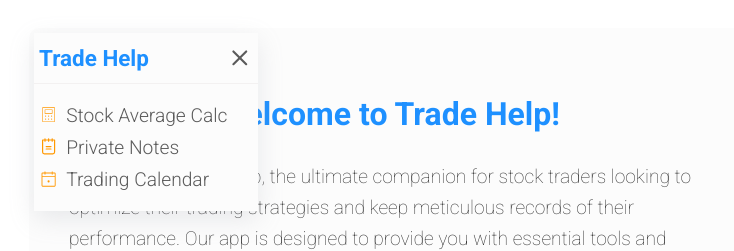
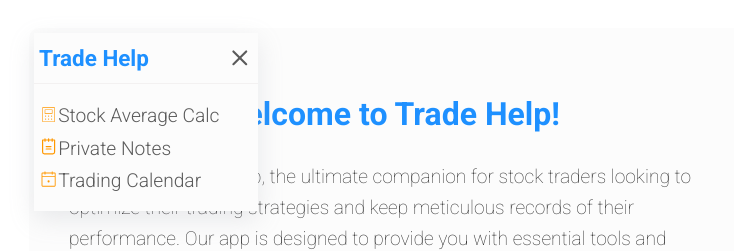
Before and after one commit to dsmeny/avgshares, a React (Create React App) app: page / in a window 1280 px wide. Both pictures are taken after a click on the icon 301 px from the left and 49 px from the top of the page. Shown: the top 251 px of the page, without its empty margins (251-985 px from the left). Built offline with nearby package versions, Linux system fonts and the light colour scheme.

Commit message:
minor tweaks

```diff
--- a/src/App.css
+++ b/src/App.css
@@ -202,6 +202,10 @@ input[type="submit"]:active {
   opacity: 1;
 }
 
+.sidebar_header a {
+  text-decoration: none;
+}
+
 .sidebar_header h3 {
   padding: 5px;
   color: var(--subtitle-color);
@@ -216,28 +220,17 @@ input[type="submit"]:active {
   padding: 0 5px;
 }
 
-.sidebar_links li {
-  width: 100%;
+.sidebar_link {
+  text-decoration: none !important;
+  color: var(--header-color) !important;
 }
 
-.sidebar_links li a {
-  display: flex;
-  align-items: center;
-  gap: 0.5rem;
+.sidebar_link:hover {
+  color: var(--subtitle-color) !important;
 }
 
-.sidebar_links li a span:nth-child(1) {
+svg {
   color: var(--title-color);
-}
-
-.sidebar_link span {
-  background-color: none;
-  color: var(--header-color);
-  transition: 0.3s linear;
-}
-
-.sidebar_link span:hover {
-  color: var(--subtitle-color) !important;
 }
 
 .sidebar_icon {
--- a/src/components/Sidebar.js
+++ b/src/components/Sidebar.js
@@ -12,49 +12,32 @@ const Sidebar = ({ clickHandler }) => {
     <div className="sidebar">
       <div className="sidebar_header">
         <FiX onClick={clickHandler} className="sidebar-close" />
-        <Link to="/" style={styles.link} onClick={clickHandler}>
+        <Link to="/" onClick={clickHandler}>
           <h3>Trade Help</h3>
         </Link>
       </div>
 
       <ul className="sidebar_links">
         <li>
-          <Link
-            className="sidebar_link"
-            to="/avg"
-            style={styles.link}
-            onClick={clickHandler}
-          >
-            <span className="sidebar_icon">
-              <PiCalculatorThin />
-            </span>
-            <span> Stock Average Calc</span>
+          <Link className="sidebar_link" to="/avg" onClick={clickHandler}>
+            <PiCalculatorThin className="sidebar_icon" />
+            Stock Average Calc
           </Link>
         </li>
         <li>
           <Link
             className="sidebar_link"
             to="/private-notes"
-            style={styles.link}
             onClick={clickHandler}
           >
-            <span className="sidebar_icon">
-              <PiNotepad />
-            </span>
-            <span> Private Notes</span>
+            <PiNotepad className="sidebar_icon" />
+            Private Notes
           </Link>
         </li>
         <li>
-          <Link
-            className="sidebar_link"
-            to="/calendar"
-            style={styles.link}
-            onClick={clickHandler}
-          >
-            <span className="sidebar_icon">
-              <PiCalendarDotLight />
-            </span>
-            <span> Trading Calendar</span>
+          <Link className="sidebar_link" to="/calendar" onClick={clickHandler}>
+            <PiCalendarDotLight className="sidebar_icon" />
+            Trading Calendar
           </Link>
         </li>
       </ul>
@@ -62,11 +45,4 @@ const Sidebar = ({ clickHandler }) => {
   );
 };
 
-const styles = {
-  link: {
-    textDecoration: "none",
-    color: "#494949",
-  },
-};
-
 export default Sidebar;
```
